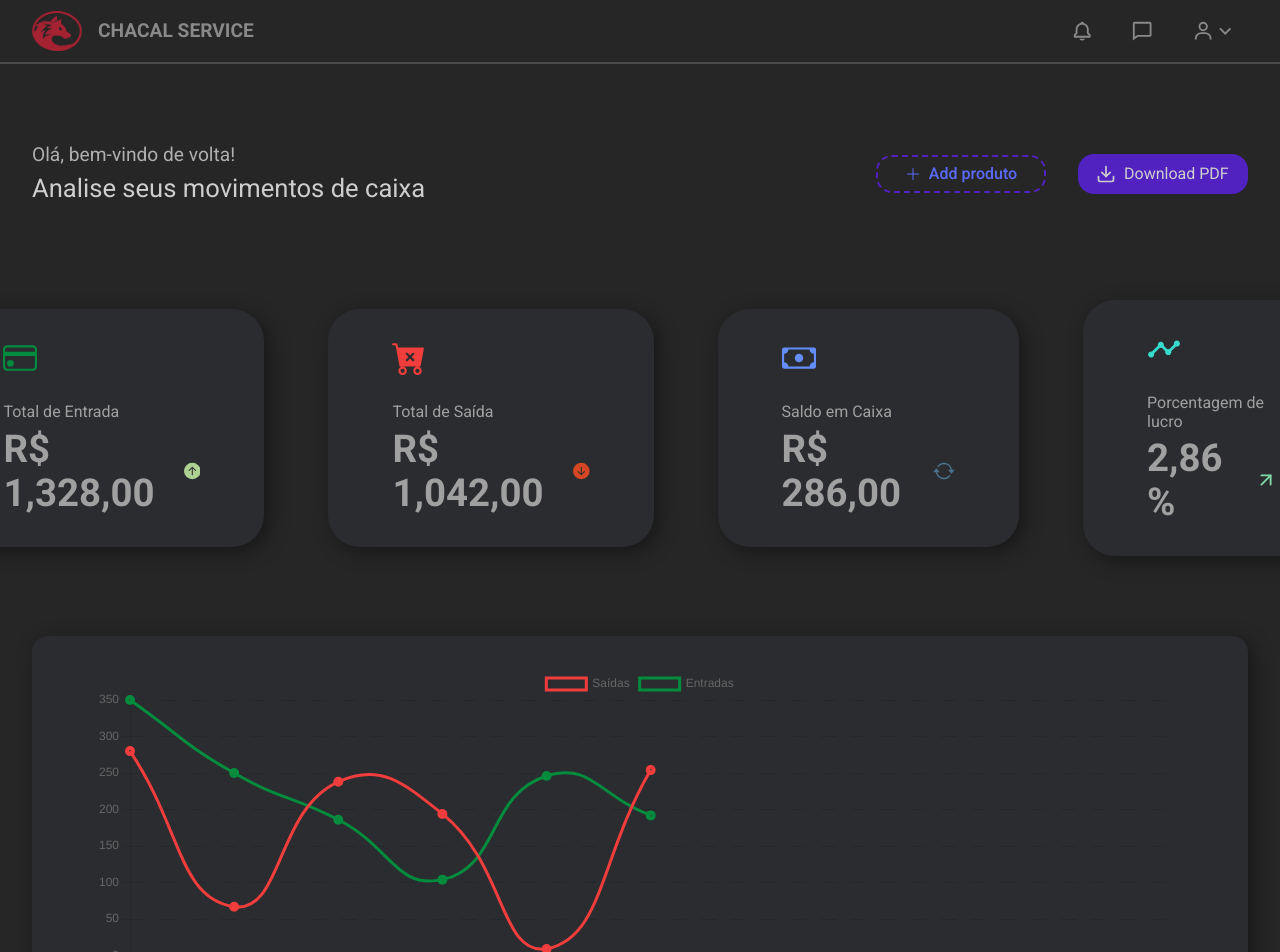
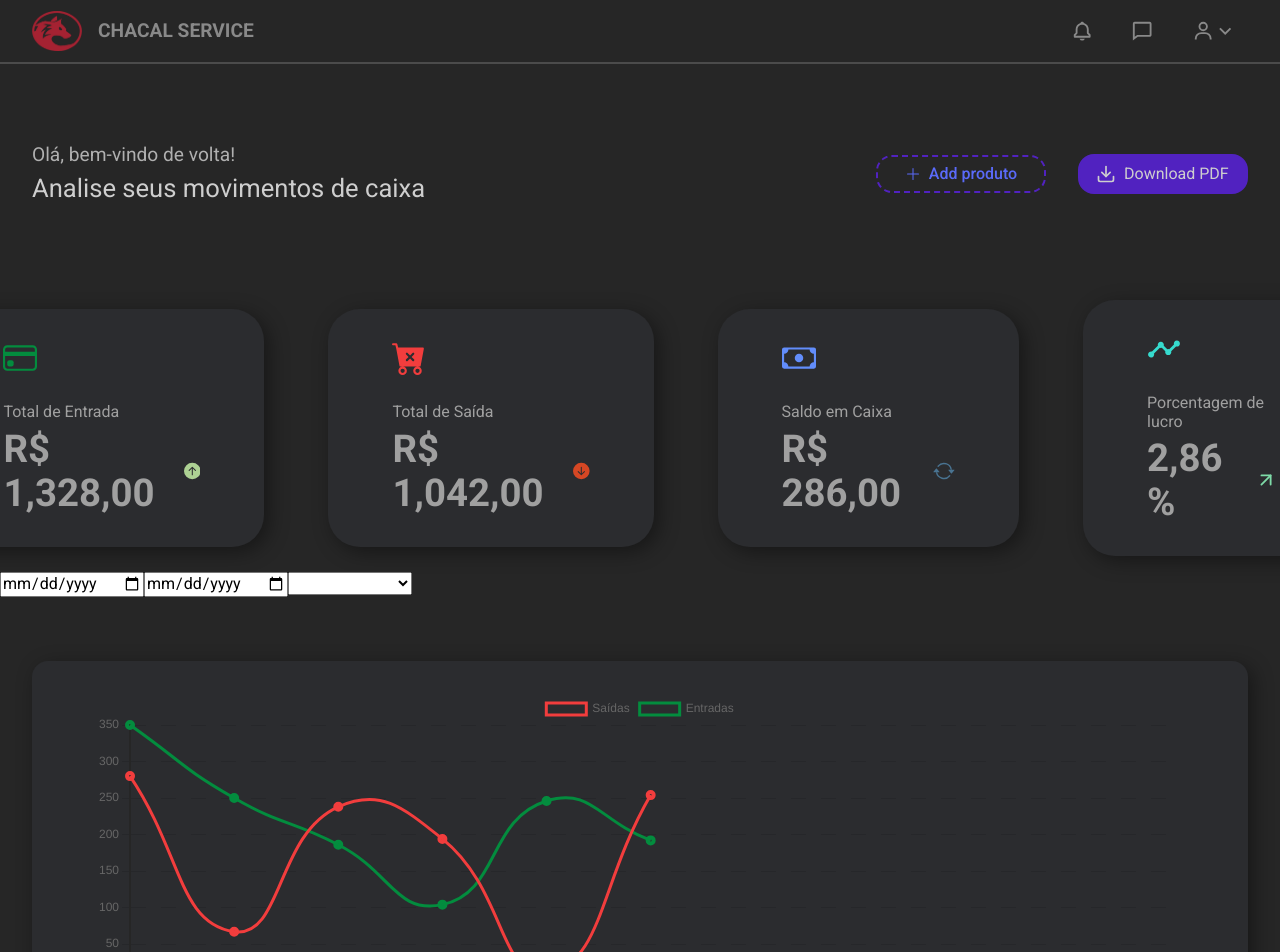
Before and after one commit to Fsouzza/chacal-servicev2, a React (Create React App) app: page / in a window 1280 px wide. Shown: the top 952 px of the page. Built offline with nearby package versions, Linux system fonts and the light colour scheme.

Commit message:
fluxo de caixa alterado

```diff
--- a/src/components/charts/index.tsx
+++ b/src/components/charts/index.tsx
@@ -1,5 +1,5 @@
 import { Line } from 'react-chartjs-2';
-import { Chart as ChartJS, LineElement, CategoryScale, LinearScale, PointElement, Legend, Tooltip } from 'chart.js';
+import { Chart as ChartJS, LineElement, CategoryScale, LinearScale, PointElement, Legend, Tooltip, Title } from 'chart.js';
 import styles from './charts.module.scss';
 import { items } from 'data/itens';
 
@@ -9,7 +9,8 @@ ChartJS.register(
   LinearScale,
   PointElement,
   Legend,
-  Tooltip
+  Tooltip,
+  Title
 );
 
 
@@ -17,7 +18,7 @@ export const MyChart = () => {
   const lista = items;
   const vEntrada = [];
   const vSaida = [];
-  const meses = ['jan', 'fev', 'mar', 'abr', 'mai', 'jun', 'jul', 'ago', 'set', 'nov', 'dez'];
+  const meses = [new Date('01-01-2022').getMonth() +1, 'fev', 'mar', 'abr', 'mai', 'jun', 'jul', 'ago', 'set', 'nov', 'dez'];
 
   for(let i=0; i<lista.length; i++){
     if(lista[i].lancamentos === 'Entrada'){
@@ -35,9 +36,10 @@ export const MyChart = () => {
       data: vSaida,
       backgroundColor: 'transparent',
       borderColor: '#F23D3D',
+      borderWidth: 3,
       pointBorderColor: '#F23D3D',
       pointBorderWidth: 4,
-      tension: 0.5
+      tension: 0.5,
     },
     {
       label: 'Entradas',
@@ -45,27 +47,28 @@ export const MyChart = () => {
       backgroundColor: 'transparent',
       borderColor: '#038C3E',
       pointBorderColor: '#038C3E',
+      borderWidth: 3,
       pointBorderWidth: 4,
       tension: 0.5
     }]
   };
 
   const options = {
-    legend: {
-      display: false
-    },
     maintainAspectRatio: false,
     scales: {
       x: {
         grid: {
-          display: false
+          display: false,
+          borderWidth: 2,
+          borderColor: '#262626'
         }
       },
       y: {
-        beginAtZero: true,
+        beginAtZero: false,
         grid: {
           borderDash: [15],
-          borderWidthColor: '#038C3E'
+          borderWidth: 2,
+          borderColor: '#262626'
         }
       }
     },
--- a/src/pages/fluxoCaixa/index.tsx
+++ b/src/pages/fluxoCaixa/index.tsx
@@ -13,7 +13,7 @@ export const FluxoCaixa = () => {
   const [entrada, setEntrada] = useState(0);
   const [saida, setSaida] = useState(0);
   const [lista, setLista] = useState(items);
-
+  const [selects, setSelects] = useState('');
 
   useEffect(()=> {
     let contadorEntrada = 0;
@@ -41,6 +41,15 @@ export const FluxoCaixa = () => {
     <>
       <Titulo />
       <Cards entrada={entrada} saida={saida} busca={busca} valores={lista}  />
+      <div>
+        <input type='date'></input>
+        <input type='date'></input>
+        <select value={selects} onChange={e => setSelects(e.target.value)}>
+          <option></option>
+          <option>Departamento</option>
+          <option>Documento</option>
+        </select>
+      </div>
       <MyChart />
       <AddFluxoCaixa onAdd={handleAddItem} />
       <div>
```
